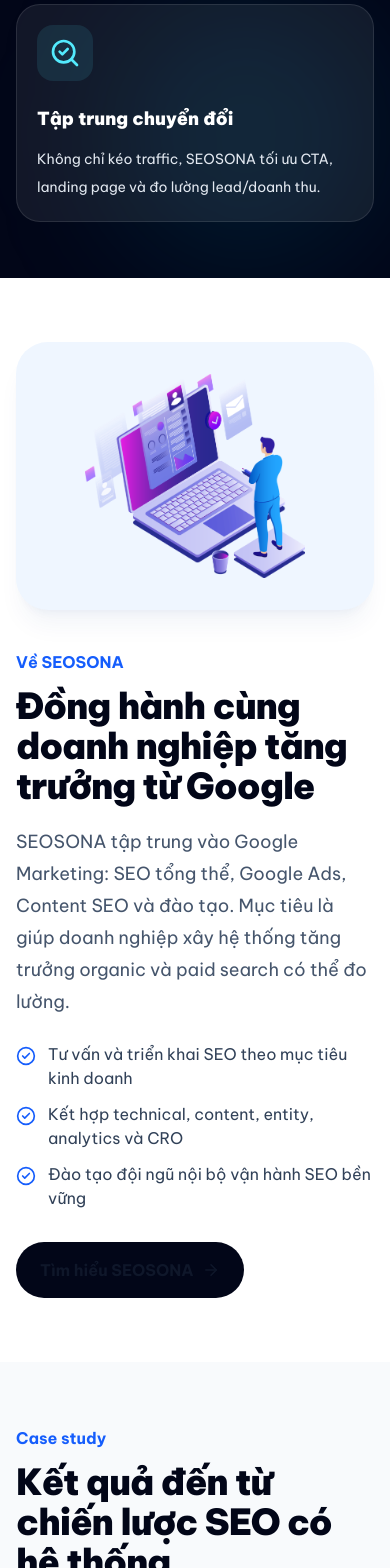
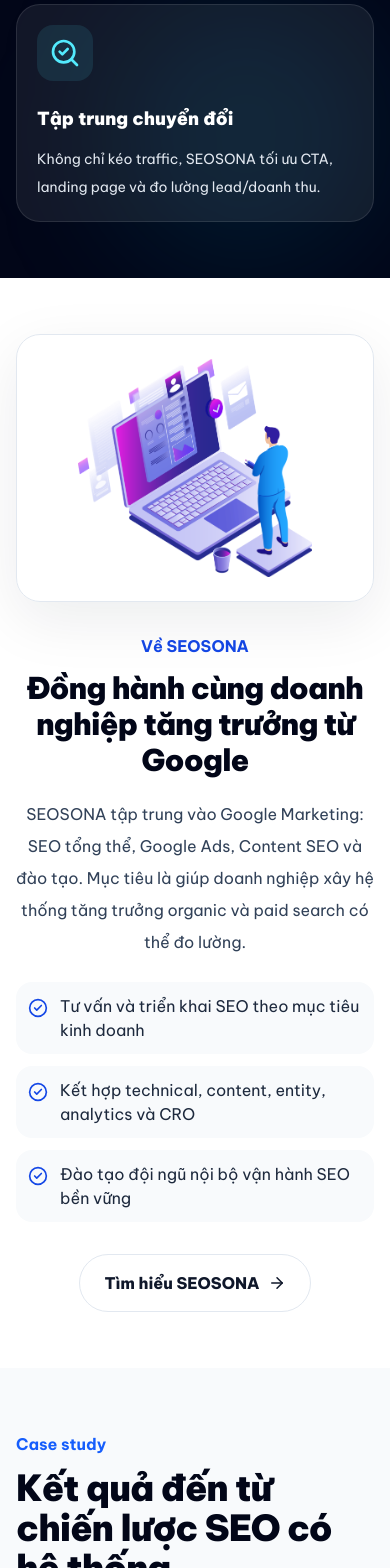
Before and after one commit to LongLeo287/SEOSONA, a Next.js app: page / in a window 390 px wide. Shown: the part 6020-7588 px from the top of the page. Built offline with nearby package versions, Linux system fonts and the light colour scheme.

Commit message:
accessibility: improve about preview contrast and responsive motion

```diff
--- a/components/sections/AboutPreview.tsx
+++ b/components/sections/AboutPreview.tsx
@@ -10,24 +10,24 @@ const points = [
 
 export function AboutPreview() {
   return (
-    <section className="bg-white py-16 lg:py-20">
-      <div className="container grid items-center gap-10 lg:grid-cols-2">
-        <div className="relative aspect-[4/3] overflow-hidden rounded-[32px] bg-blue-50 shadow-xl shadow-blue-900/5">
-          <Image src="/images/legacy/about/about-img.png" alt="Về SEOSONA" fill className="object-contain p-8" sizes="(min-width: 1024px) 50vw, 100vw" />
+    <section className="bg-white py-14 sm:py-16 lg:py-20">
+      <div className="container grid items-center gap-8 lg:grid-cols-2 lg:gap-10">
+        <div className="card group relative mx-auto aspect-[4/3] w-full max-w-[560px] overflow-hidden rounded-[28px] bg-gradient-to-br from-blue-50 to-cyan-50 shadow-xl shadow-blue-900/5 sm:rounded-[32px] lg:max-w-none">
+          <Image src="/images/legacy/about/about-img.png" alt="Về SEOSONA" fill className="object-contain p-6 transition duration-300 group-hover:scale-105 sm:p-8" sizes="(min-width: 1024px) 50vw, 100vw" />
         </div>
-        <div>
-          <span className="font-bold text-blue-600">Về SEOSONA</span>
-          <h2 className="mt-3 text-4xl font-black tracking-tight text-slate-950 md:text-5xl">Đồng hành cùng doanh nghiệp tăng trưởng từ Google</h2>
-          <p className="mt-5 text-lg leading-8 text-slate-600">SEOSONA tập trung vào Google Marketing: SEO tổng thể, Google Ads, Content SEO và đào tạo. Mục tiêu là giúp doanh nghiệp xây hệ thống tăng trưởng organic và paid search có thể đo lường.</p>
-          <div className="mt-6 grid gap-3">
+        <div className="text-center lg:text-left">
+          <span className="font-bold text-blue-700">Về SEOSONA</span>
+          <h2 className="mt-3 text-3xl font-black tracking-tight text-slate-950 sm:text-4xl md:text-5xl">Đồng hành cùng doanh nghiệp tăng trưởng từ Google</h2>
+          <p className="mx-auto mt-5 max-w-2xl text-base leading-8 text-slate-700 sm:text-lg lg:mx-0">SEOSONA tập trung vào Google Marketing: SEO tổng thể, Google Ads, Content SEO và đào tạo. Mục tiêu là giúp doanh nghiệp xây hệ thống tăng trưởng organic và paid search có thể đo lường.</p>
+          <div className="mx-auto mt-6 grid max-w-xl gap-3 text-left lg:mx-0">
             {points.map((point) => (
-              <div key={point} className="flex gap-3 text-slate-700">
-                <CheckCircle2 className="mt-1 shrink-0 text-blue-600" size={20} />
+              <div key={point} className="flex gap-3 rounded-2xl bg-slate-50 p-3 text-slate-800 transition hover:-translate-y-0.5 hover:bg-blue-50">
+                <CheckCircle2 className="mt-1 shrink-0 text-blue-700" size={20} />
                 <span>{point}</span>
               </div>
             ))}
           </div>
-          <Link href="/ve-seosona/" className="mt-8 inline-flex items-center gap-2 rounded-full bg-slate-950 px-6 py-4 font-bold text-white">Tìm hiểu SEOSONA <ArrowRight size={18} /></Link>
+          <Link href="/ve-seosona/" className="btn-secondary mt-8">Tìm hiểu SEOSONA <ArrowRight size={18} /></Link>
         </div>
       </div>
     </section>
```
